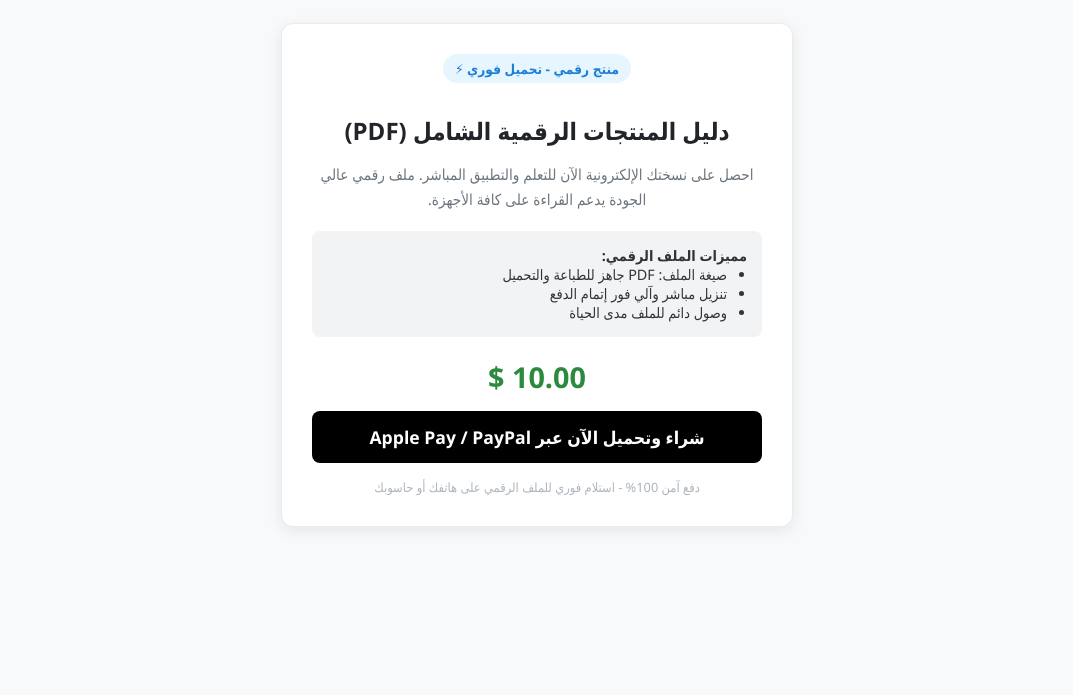
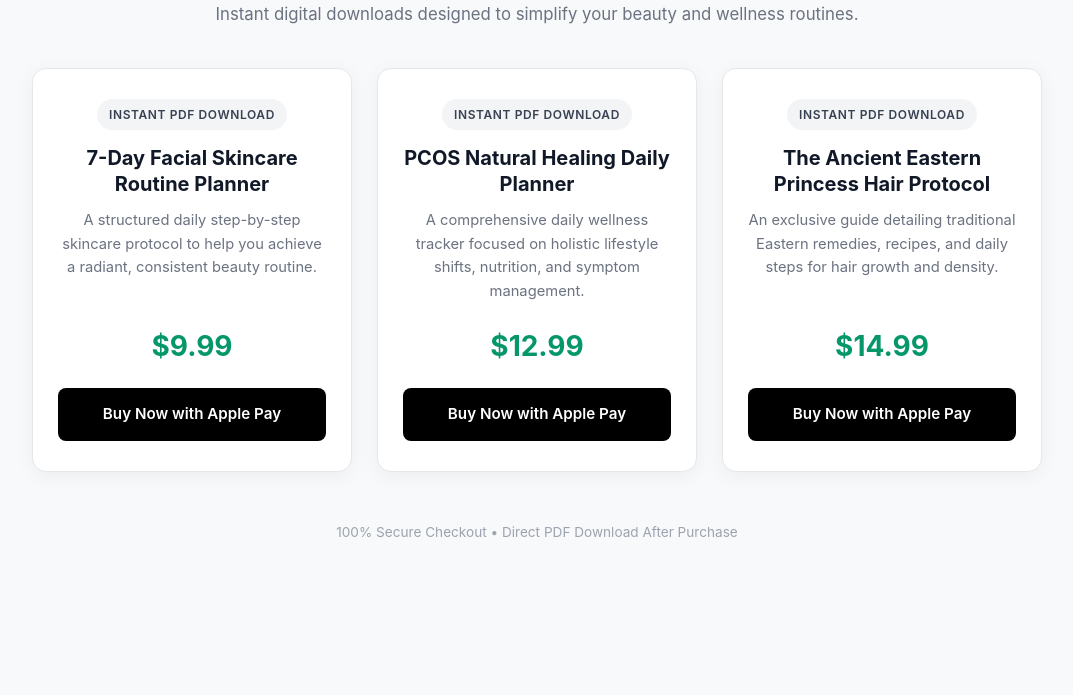
Before and after one commit to MySite26/my-pdf-store, a plain HTML site: page index.html in a window 1280 px wide. Shown: the part 105-800 px from the top of the page, without its empty margins (103-1176 px from the left). Drawn offline with Linux system fonts and the light colour scheme.

Commit message:
Revise index.html for SEO and product details
Updated the HTML structure and content for SEO optimization and product listings.

```diff
--- a/index.html
+++ b/index.html
@@ -1,130 +1,163 @@
 <!DOCTYPE html>
-<html lang="ar" dir="rtl">
+<html lang="en-US">
 <head>
     <meta charset="UTF-8">
     <meta name="viewport" content="width=device-width, initial-scale=1.0">
 
-    <!-- تحسين محركات البحث SEO -->
-    <title>تحميل دليل المنتجات الرقمية الشامل | ملف PDF جاهز</title>
-    <meta name="description" content="احصل على أفضل دليل رقمي بصيغة PDF. منتج رقمي قابل للتحميل المباشر بعد الشراء الآمن عبر Apple Pay و PayPal.">
-    <meta name="keywords" content="منتجات رقمية, تحميل PDF, كتاب رقمي, دليل رقمي, تنزيل فورى, ملفات رقمية">
+    <!-- SEO Optimization (US English) -->
+    <title>Tried & True | Premium Digital Planners & Guides</title>
+    <meta name="description" content="Instant access to expert digital guides and daily planners in PDF format. Secure checkout via Apple Pay, PayPal, and major credit cards.">
+    <meta name="keywords" content="digital planner, printable PDF, skincare planner, PCOS wellness guide, hair care protocol, instant download">
 
     <style>
+        * {
+            box-sizing: border-box;
+            margin: 0;
+            padding: 0;
+        }
         body {
-            font-family: 'Segoe UI', Tahoma, Geneva, Verdana, sans-serif;
+            font-family: -apple-system, BlinkMacSystemFont, "Segoe UI", Roboto, Helvetica, Arial, sans-serif;
             background-color: #f8f9fa;
-            color: #333;
-            margin: 0;
-            padding: 20px;
+            color: #212529;
+            padding: 40px 20px;
+            line-height: 1.6;
+        }
+        header {
+            text-align: center;
+            max-width: 700px;
+            margin: 0 auto 40px;
+        }
+        header h1 {
+            font-size: 2.2rem;
+            font-weight: 700;
+            color: #111827;
+            margin-bottom: 10px;
+        }
+        header p {
+            color: #6b7280;
+            font-size: 1.05rem;
+        }
+        .container {
             display: flex;
+            flex-wrap: wrap;
+            gap: 25px;
             justify-content: center;
-            align-items: center;
-            min-height: 90vh;
+            max-width: 1100px;
+            margin: 0 auto;
         }
         .card {
             background: #ffffff;
-            border-radius: 12px;
-            box-shadow: 0 4px 15px rgba(0,0,0,0.08);
-            max-width: 450px;
-            width: 100%;
-            padding: 30px;
+            border-radius: 14px;
+            box-shadow: 0 4px 20px rgba(0, 0, 0, 0.05);
+            width: 320px;
+            padding: 30px 25px;
             text-align: center;
-            border: 1px solid #e9ecef;
+            border: 1px solid #e5e7eb;
+            display: flex;
+            flex-direction: column;
+            justify-content: space-between;
+            transition: transform 0.2s ease, box-shadow 0.2s ease;
+        }
+        .card:hover {
+            transform: translateY(-4px);
+            box-shadow: 0 8px 25px rgba(0, 0, 0, 0.08);
         }
         .badge {
-            background-color: #e7f5ff;
-            color: #1c7ed6;
-            font-size: 0.85rem;
-            padding: 5px 12px;
+            background-color: #f3f4f6;
+            color: #374151;
+            font-size: 0.75rem;
+            text-transform: uppercase;
+            letter-spacing: 0.05em;
+            padding: 6px 12px;
             border-radius: 20px;
-            font-weight: bold;
-            display: inline-block;
+            font-weight: 600;
+            align-self: center;
             margin-bottom: 15px;
         }
-        h1 {
-            font-size: 1.5rem;
-            margin-bottom: 10px;
-            color: #212529;
+        .card h3 {
+            font-size: 1.25rem;
+            color: #111827;
+            margin-bottom: 12px;
+            line-height: 1.3;
         }
-        p {
-            color: #6c757d;
-            font-size: 0.95rem;
-            line-height: 1.6;
-        }
-        .details {
-            background: #f1f3f5;
-            border-radius: 8px;
-            padding: 15px;
-            margin: 20px 0;
-            text-align: right;
-            font-size: 0.9rem;
-        }
-        .details ul {
-            margin: 0;
-            padding-right: 20px;
+        .card p {
+            color: #6b7280;
+            font-size: 0.92rem;
+            margin-bottom: 20px;
+            flex-grow: 1;
         }
         .price {
-            font-size: 1.8rem;
-            font-weight: bold;
-            color: #2b8a3e;
-            margin: 15px 0;
+            font-size: 1.75rem;
+            font-weight: 700;
+            color: #059669;
+            margin-bottom: 20px;
         }
         .btn-buy {
             background-color: #000000;
             color: #ffffff;
-            display: block;
-            width: 100%;
+            text-decoration: none;
             padding: 14px 0;
             border-radius: 8px;
-            text-decoration: none;
-            font-size: 1.1rem;
-            font-weight: bold;
-            transition: background 0.3s ease;
-            box-sizing: border-box;
+            font-weight: 600;
+            font-size: 0.95rem;
+            display: block;
+            transition: background-color 0.2s ease;
         }
         .btn-buy:hover {
-            background-color: #343a40;
+            background-color: #1f2937;
         }
-        .footer-note {
-            font-size: 0.8rem;
-            color: #adb5bd;
-            margin-top: 15px;
+        footer {
+            text-align: center;
+            margin-top: 50px;
+            font-size: 0.85rem;
+            color: #9ca3af;
         }
     </style>
 </head>
 <body>
 
-    <div class="card">
-        <span class="badge">منتج رقمي - تحميل فوري ⚡</span>
+    <header>
+        <h1>Tried & True Digital Guides</h1>
+        <p>Instant digital downloads designed to simplify your beauty and wellness routines.</p>
+    </header>
 
-        <!-- عنوان المنتج الرقمي -->
-        <h1>دليل المنتجات الرقمية الشامل (PDF)</h1>
+    <div class="container">
 
-        <!-- وصف سريع للمحتوى -->
-        <p>احصل على نسختك الإلكترونية الآن للتعلم والتطبيق المباشر. ملف رقمي عالي الجودة يدعم القراءة على كافة الأجهزة.</p>
-
-        <!-- مواصفات المنتج الرقمي -->
-        <div class="details">
-            <strong>مميزات الملف الرقمي:</strong>
-            <ul>
-                <li>صيغة الملف: PDF جاهز للطباعة والتحميل</li>
-                <li>تنزيل مباشر وآلي فور إتمام الدفع</li>
-                <li>وصول دائم للملف مدى الحياة</li>
-            </ul>
+        <!-- Product 1 -->
+        <div class="card">
+            <span class="badge">Instant PDF Download</span>
+            <h3>7-Day Facial Skincare Routine Planner</h3>
+            <p>A structured daily step-by-step skincare protocol to help you achieve a radiant, consistent beauty routine.</p>
+            <div class="price">$9.99</div>
+            <!-- Replace with Product 1 PayPal/Stripe Payment Link -->
+            <a href="YOUR_PAYMENT_LINK_PRODUCT_1" class="btn-buy">Buy Now with Apple Pay</a>
         </div>
 
-        <!-- السعر -->
-        <div class="price">10.00 $</div>
+        <!-- Product 2 -->
+        <div class="card">
+            <span class="badge">Instant PDF Download</span>
+            <h3>PCOS Natural Healing Daily Planner</h3>
+            <p>A comprehensive daily wellness tracker focused on holistic lifestyle shifts, nutrition, and symptom management.</p>
+            <div class="price">$12.99</div>
+            <!-- Replace with Product 2 PayPal/Stripe Payment Link -->
+            <a href="YOUR_PAYMENT_LINK_PRODUCT_2" class="btn-buy">Buy Now with Apple Pay</a>
+        </div>
 
-        <!-- زر الدفع (استبدل الرابط أدناه برابط Stripe أو PayPal الخاص بك) -->
-        <a href="https://buy.stripe.com/your_actual_link" class="btn-buy">
-            شراء وتحميل الآن عبر Apple Pay / PayPal
-        </a>
+        <!-- Product 3 -->
+        <div class="card">
+            <span class="badge">Instant PDF Download</span>
+            <h3>The Ancient Eastern Princess Hair Protocol</h3>
+            <p>An exclusive guide detailing traditional Eastern remedies, recipes, and daily steps for hair growth and density.</p>
+            <div class="price">$14.99</div>
+            <!-- Replace with Product 3 PayPal/Stripe Payment Link -->
+            <a href="YOUR_PAYMENT_LINK_PRODUCT_3" class="btn-buy">Buy Now with Apple Pay</a>
+        </div>
 
-        <div class="footer-note">
-            دفع آمن 100% - استلام فوري للملف الرقمي على هاتفك أو حاسوبك
-        </div>
     </div>
+
+    <footer>
+        <p>100% Secure Checkout • Direct PDF Download After Purchase</p>
+    </footer>
 
 </body>
 </html>
```
